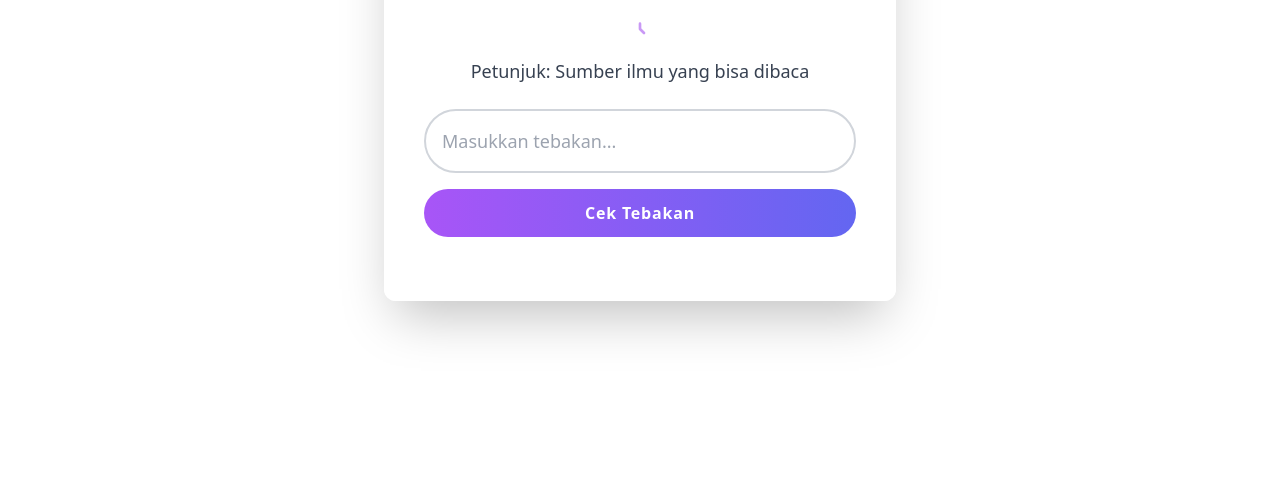
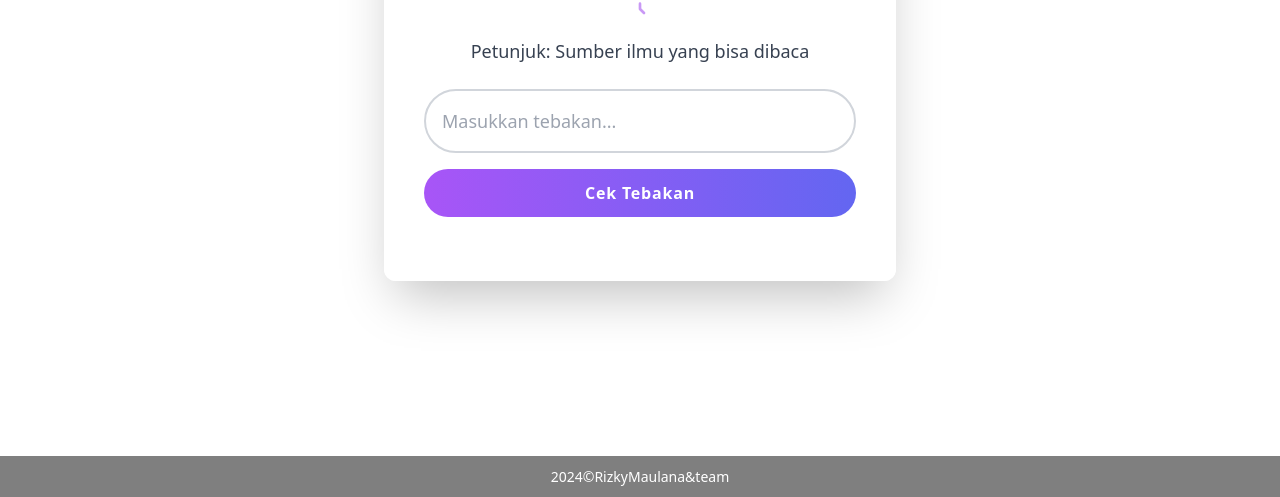
Before and after one commit to Rizkyyfrost/SIKATA, a plain HTML site: page index.html in a window 1280 px wide. Shown: the part 303-800 px from the top of the page. Drawn offline with nearby package versions, Linux system fonts and the light colour scheme.

Commit message:
Update index.html

```diff
--- a/index.html
+++ b/index.html
@@ -7,13 +7,19 @@
     <script src="https://cdn.tailwindcss.com"></script>
     <style>
         body {
-            /* Mengganti background dengan gambar back.png */
             background: url('back.png') no-repeat center center fixed;
             background-size: cover;
             min-height: 100vh;
             display: flex;
+            flex-direction: column; /* Agar konten fleksibel */
+            justify-content: space-between; /* Tempatkan konten utama dan footer secara terpisah */
+        }
+        .container {
+            display: flex;
+            flex-direction: column;
             align-items: center;
             justify-content: center;
+            flex-grow: 1; /* Agar konten memenuhi ruang di antara footer dan header */
         }
         .animate-fade-in {
             animation: fadeIn 1s ease-in-out forwards;
@@ -29,20 +35,22 @@
             box-shadow: 0 0 10px #a78bfa, 0 0 40px #c084fc;
         }
         footer {
-            position: absolute;
-            bottom: 20px;
             text-align: center;
             color: white;
             font-size: 0.875rem;
+            width: 100%;
+            padding: 10px;
+            position: relative;
+            background: rgba(0, 0, 0, 0.5); /* Tambahkan sedikit transparansi */
         }
     </style>
 </head>
 <body>
+    <div class="container">
+        <!-- Judul dan konten utama -->
         <div class="bg-white bg-opacity-90 backdrop-blur-lg p-10 rounded-xl shadow-2xl w-full max-w-lg animate-fade-in text-center">
-        <!-- Judul diatur agar diratakan dalam satu baris -->
             <h1 class="text-5xl font-extrabold text-purple-600 text-center mb-8 uppercase tracking-wider whitespace-nowrap">Tebak Kata</h1>
 
-        <!-- Soal dan Petunjuk diratakan ke tengah -->
             <div class="flex flex-col items-center mb-6 text-lg text-gray-700">
                 <svg xmlns="http://www.w3.org/2000/svg" class="h-8 w-8 text-purple-600 animate-pulse" fill="none" viewBox="0 0 24 24" stroke="currentColor">
                     <path stroke-linecap="round" stroke-linejoin="round" stroke-width="2" d="M12 8v4l3 3" />
@@ -58,8 +66,9 @@
 
             <p id="result" class="text-xl font-semibold text-center mt-6 transition-opacity opacity-0"></p>
         </div>
+    </div>
 
-    <!-- Footer -->
+    <!-- Footer tetap di bawah -->
     <footer>
         <p>2024©RizkyMaulana&team</p>
     </footer>
@@ -70,7 +79,7 @@
             { word: 'mobil', hint: 'Kendaraan beroda empat' },
             { word: '2030', hint: 'Roda tanpa ban dibuat masal pada tahun' },
             { word: 'buku', hint: 'Sumber ilmu yang bisa dibaca' },
-            { word: 'gitar', hint: 'Alat musik dengan dawai' }, // Koma ditambahkan di sini
+            { word: 'gitar', hint: 'Alat musik dengan dawai' },
             { word: 'Jerman', hint: 'Negara yang kalah pada perang dunia ke 2' }
         ];
 
```
Lines whose indentation alone changed are shown as unchanged.
